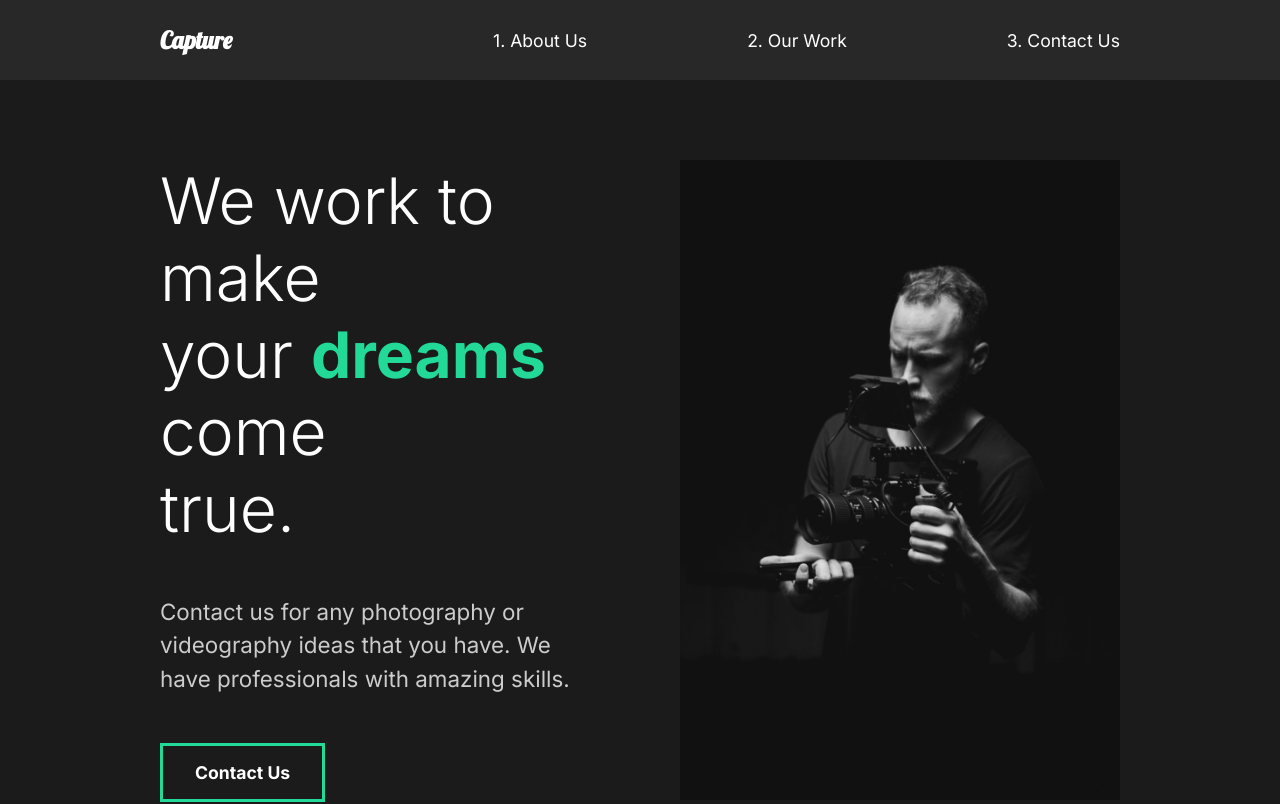
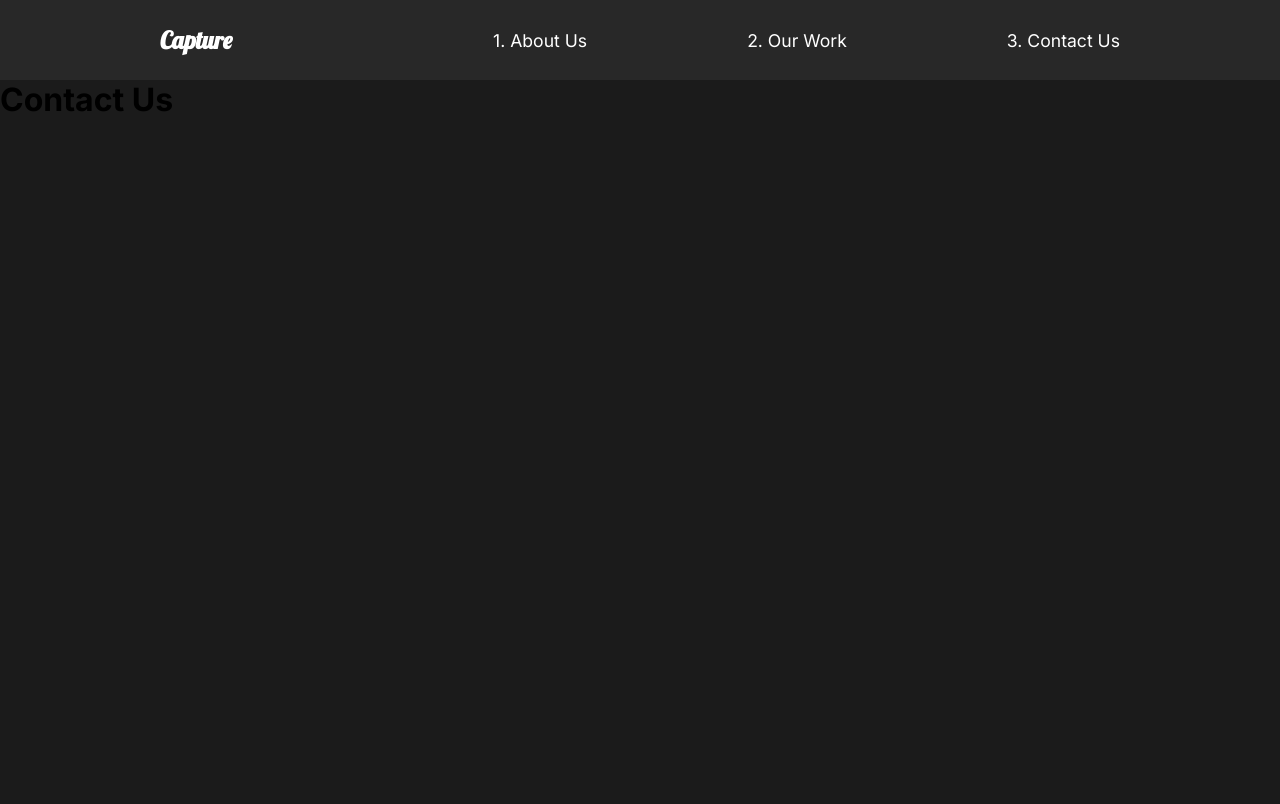
Before and after one commit to Limuthu/Capture-Portfolio, a React (Create React App) app: page /contact in a window 1280 px wide. Shown: the top 804 px of the page. Built offline with nearby package versions, Linux system fonts and the light colour scheme.

Commit message:
9.Linked the Pages

```diff
--- a/src/App.js
+++ b/src/App.js
@@ -5,15 +5,24 @@
 
 // Import Pages
 import AboutUs from './pages/AboutUs';
+import ContactUs from './pages/ContactUs';
+import OurWork from './pages/OurWork';
 import Nav from './components/Nav';
+
+// Router
+import { Routes, Route } from 'react-router-dom';
 
 function App() {
   return (
     <div className="App">
-      <GlobalStyle/>
-      <Nav/>
-      <AboutUs />
+      <GlobalStyle />
+      <Nav />
 
+      <Routes>
+        <Route path="/" element={<AboutUs />} />
+        <Route path="/work" element={<OurWork />} />
+        <Route path="/contact" element={<ContactUs />} />
+      </Routes>
     </div>
   );
 }
--- a/src/components/Nav.js
+++ b/src/components/Nav.js
@@ -1,19 +1,21 @@
 import React from 'react';
 import styled from 'styled-components';
+import {Link} from 'react-router-dom';
+
 
 const Nav = () => {
     return(
         <StyledNav>
-            <h1><a id='logo' href="#">Capture</a></h1>
+            <h1><Link id='logo' to="/">Capture</Link></h1>
             <ul>
                 <li>
-                    <a href="#">1. About Us</a>
+                    <Link to="/">1. About Us</Link>
                 </li>
                 <li>
-                    <a href="#">2. Our Work</a>
+                    <Link to="/work">2. Our Work</Link>
                 </li>
                 <li>
-                    <a href="#">3. Contact Us</a>
+                    <Link to="/contact">3. Contact Us</Link>
                 </li>
             </ul>
         </StyledNav>
--- a/src/index.js
+++ b/src/index.js
@@ -2,12 +2,15 @@
 import ReactDOM from 'react-dom/client';
 import App from './App';
 import reportWebVitals from './reportWebVitals';
+import {BrowserRouter} from 'react-router-dom';
 
 const root = ReactDOM.createRoot(document.getElementById('root'));
 root.render(
-  <React.StrictMode>
-    <App />
-  </React.StrictMode>
+  <BrowserRouter>
+    <React.StrictMode>
+      <App />
+    </React.StrictMode>
+  </BrowserRouter>
 );
 
 // If you want to start measuring performance in your app, pass a function
--- /dev/null
+++ b/src/pages/ContactUs.js
@@ -0,0 +1,11 @@
+import React from 'react';
+
+const ContactUs = () => {
+    return(
+        <div>
+            <h1>Contact  Us</h1>
+        </div>
+    )
+}
+
+export default ContactUs;
--- /dev/null
+++ b/src/pages/OurWork.js
@@ -0,0 +1,11 @@
+import React from 'react';
+
+const OurWork = () => {
+    return(
+        <div>
+            <h1>Our Work</h1>
+        </div>
+    )
+}
+
+export default OurWork;
```
